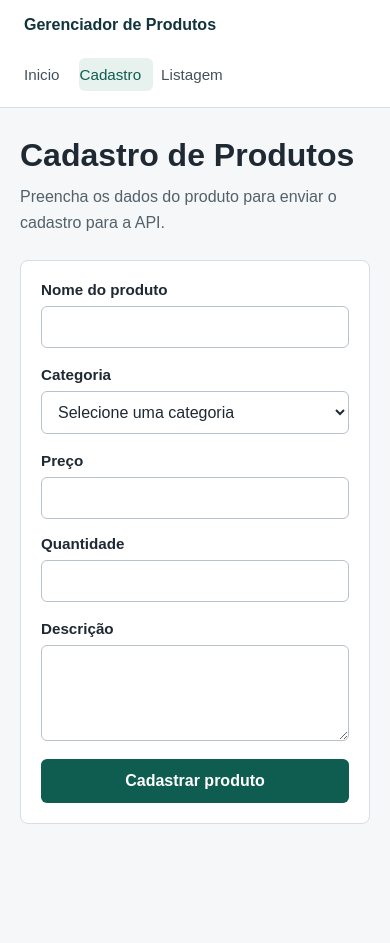
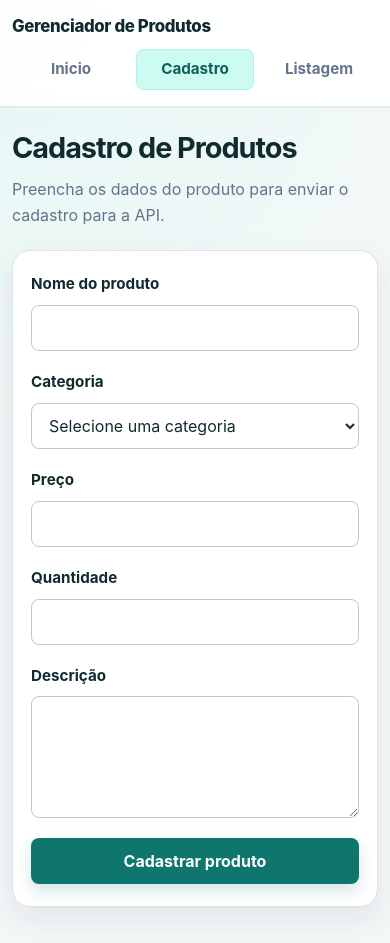
Before and after one commit to FilipeCampos25/TECWEB_Pratica_3_e_4, a React (Vite) app in the folder frontend/: page /cadastro in a window 390 px wide. Before the commit the page ends 852 px from the top, so only its background shows below. Built offline with nearby package versions, Linux system fonts and the light colour scheme.

Commit message:
style: create responsive layout styles

```diff
--- a/frontend/src/main.jsx
+++ b/frontend/src/main.jsx
@@ -8,6 +8,7 @@ import './styles/navbar.css';
 import './styles/home.css';
 import './styles/form.css';
 import './styles/list.css';
+import './styles/responsive.css';
 
 createRoot(document.getElementById('root')).render(
   <React.StrictMode>
--- a/frontend/src/styles/form.css
+++ b/frontend/src/styles/form.css
@@ -1,45 +1,48 @@
 .form-page {
   display: grid;
-  gap: 24px;
-  max-width: 760px;
+  gap: 28px;
+  max-width: 800px;
+  margin: 0 auto;
 }
 
 .form-header h1 {
   margin: 0 0 10px;
-  color: #1f2933;
-  font-size: 2rem;
+  color: var(--color-heading);
+  font-size: clamp(1.8rem, 4vw, 2.35rem);
   line-height: 1.2;
+  letter-spacing: -0.035em;
 }
 
 .form-header p {
   margin: 0;
-  color: #52616b;
+  color: var(--color-muted);
   font-size: 1rem;
-  line-height: 1.6;
+  line-height: 1.65;
 }
 
 .product-form {
   display: grid;
-  gap: 18px;
-  border: 1px solid #d7dde2;
-  border-radius: 8px;
-  background: #ffffff;
-  padding: 24px;
+  gap: 20px;
+  border: 1px solid var(--color-border);
+  border-radius: var(--radius-lg);
+  background: var(--color-surface);
+  box-shadow: var(--shadow-md);
+  padding: 32px;
 }
 
 .form-row {
   display: grid;
   grid-template-columns: repeat(2, minmax(0, 1fr));
-  gap: 16px;
+  gap: 20px;
 }
 
 .form-group {
   display: grid;
-  gap: 8px;
+  gap: 9px;
 }
 
 .form-group label {
-  color: #1f2933;
+  color: var(--color-heading);
   font-size: 0.95rem;
   font-weight: 700;
 }
@@ -48,90 +51,108 @@
 .form-group select,
 .form-group textarea {
   width: 100%;
-  border: 1px solid #b8c2cc;
-  border-radius: 6px;
-  background: #ffffff;
-  color: #1f2933;
+  border: 1px solid #bdc9d1;
+  border-radius: var(--radius-sm);
+  background: var(--color-surface);
+  color: var(--color-heading);
   font: inherit;
-  padding: 11px 12px;
+  transition:
+    border-color var(--transition),
+    box-shadow var(--transition);
+}
+
+.form-group input,
+.form-group select {
+  min-height: 46px;
+  padding: 10px 13px;
 }
 
 .form-group textarea {
+  min-height: 120px;
+  padding: 12px 13px;
   resize: vertical;
 }
 
 .form-group input:focus,
 .form-group select:focus,
 .form-group textarea:focus {
-  border-color: #0f5d50;
-  outline: 2px solid #cfe8df;
+  border-color: var(--color-primary);
+  box-shadow: 0 0 0 3px rgb(15 118 110 / 12%);
+  outline: none;
 }
 
 .form-group input[aria-invalid='true'],
 .form-group select[aria-invalid='true'],
 .form-group textarea[aria-invalid='true'] {
-  border-color: #b42318;
+  border-color: var(--color-danger);
+  background: rgb(255 241 240 / 45%);
+}
+
+.form-group input[aria-invalid='true']:focus,
+.form-group select[aria-invalid='true']:focus,
+.form-group textarea[aria-invalid='true']:focus {
+  box-shadow: 0 0 0 3px rgb(180 35 24 / 11%);
 }
 
 .field-error {
-  color: #b42318;
-  font-size: 0.9rem;
+  color: var(--color-danger);
+  font-size: 0.875rem;
+  font-weight: 600;
 }
 
 .message {
-  border-radius: 6px;
+  border: 1px solid transparent;
+  border-radius: var(--radius-sm);
   font-size: 0.95rem;
-  line-height: 1.4;
-  padding: 12px 14px;
+  font-weight: 600;
+  line-height: 1.5;
+  padding: 13px 15px;
 }
 
 .message-success {
-  background: #e7f1ed;
-  color: #0f5d50;
+  border-color: #bbf7d0;
+  background: var(--color-success-soft);
+  color: var(--color-success);
 }
 
 .message-error {
-  background: #fff1f0;
-  color: #b42318;
+  border-color: #fecaca;
+  background: var(--color-danger-soft);
+  color: var(--color-danger);
 }
 
 .message-info {
+  border-color: #bfdbfe;
   background: #eef4ff;
   color: #214e8a;
 }
 
 .submit-button {
   justify-self: start;
-  min-height: 44px;
+  min-height: 46px;
   border: 0;
-  border-radius: 6px;
-  background: #0f5d50;
+  border-radius: var(--radius-sm);
+  background: var(--color-primary);
   color: #ffffff;
   cursor: pointer;
   font: inherit;
   font-weight: 700;
-  padding: 10px 18px;
+  padding: 10px 20px;
+  box-shadow: 0 7px 16px rgb(15 118 110 / 18%);
+  transition:
+    background-color var(--transition),
+    box-shadow var(--transition),
+    transform var(--transition);
 }
 
 .submit-button:hover:not(:disabled) {
-  background: #0b4c42;
+  background: var(--color-primary-dark);
+  box-shadow: 0 9px 20px rgb(15 118 110 / 24%);
+  transform: translateY(-1px);
 }
 
 .submit-button:disabled {
   cursor: not-allowed;
   opacity: 0.65;
+  box-shadow: none;
 }
-
-@media (max-width: 640px) {
-  .product-form {
-    padding: 20px;
-  }
-
-  .form-row {
-    grid-template-columns: 1fr;
-  }
-
-  .submit-button {
-    width: 100%;
-  }
-}
--- a/frontend/src/styles/global.css
+++ b/frontend/src/styles/global.css
@@ -1,16 +1,67 @@
+:root {
+  color-scheme: light;
+  font-family:
+    Inter, ui-sans-serif, system-ui, -apple-system, BlinkMacSystemFont, "Segoe UI", sans-serif;
+  font-synthesis: none;
+  text-rendering: optimizeLegibility;
+  --color-primary: #0f766e;
+  --color-primary-dark: #115e59;
+  --color-primary-soft: #ccfbf1;
+  --color-heading: #102a2e;
+  --color-text: #334155;
+  --color-muted: #64748b;
+  --color-border: #dbe3e8;
+  --color-surface: #ffffff;
+  --color-background: #f4f7f8;
+  --color-danger: #b42318;
+  --color-danger-dark: #912018;
+  --color-danger-soft: #fff1f0;
+  --color-success: #166534;
+  --color-success-soft: #ecfdf3;
+  --shadow-sm: 0 1px 2px rgb(15 23 42 / 5%);
+  --shadow-md: 0 12px 30px rgb(15 23 42 / 8%);
+  --radius-sm: 8px;
+  --radius-md: 12px;
+  --radius-lg: 18px;
+  --transition: 160ms ease;
+}
+
 * {
   box-sizing: border-box;
 }
 
+html {
+  min-width: 320px;
+  background: var(--color-background);
+  scroll-behavior: smooth;
+}
+
 body {
   margin: 0;
-  background: #f5f7f8;
-  color: #1f2933;
-  font-family: Arial, Helvetica, sans-serif;
+  min-width: 320px;
+  min-height: 100vh;
+  background:
+    radial-gradient(circle at top left, rgb(204 251 241 / 38%), transparent 30rem),
+    var(--color-background);
+  color: var(--color-text);
+  font-family: inherit;
+  line-height: 1.5;
 }
 
 #root {
   min-height: 100vh;
+}
+
+button,
+input,
+select,
+textarea {
+  font: inherit;
+}
+
+button,
+a {
+  -webkit-tap-highlight-color: transparent;
 }
 
 a {
@@ -18,45 +69,57 @@ a {
   text-decoration: none;
 }
 
+button:focus-visible,
+a:focus-visible,
+input:focus-visible,
+select:focus-visible,
+textarea:focus-visible {
+  outline: 3px solid rgb(15 118 110 / 24%);
+  outline-offset: 2px;
+}
+
 .app-layout {
   min-height: 100vh;
 }
 
 .page-container {
-  max-width: 1120px;
+  width: min(100% - 48px, 1120px);
   margin: 0 auto;
-  padding: 40px 24px;
+  padding: 48px 0 64px;
 }
 
 .page-section {
   max-width: 720px;
+  border: 1px solid var(--color-border);
+  border-radius: var(--radius-lg);
+  background: var(--color-surface);
+  box-shadow: var(--shadow-sm);
+  padding: 32px;
 }
 
 .page-section h1 {
   margin: 0 0 12px;
-  color: #1f2933;
-  font-size: 2rem;
+  color: var(--color-heading);
+  font-size: clamp(1.75rem, 4vw, 2.25rem);
   line-height: 1.2;
+  letter-spacing: -0.03em;
 }
 
 .page-section p {
   margin: 0 0 16px;
-  color: #52616b;
+  color: var(--color-muted);
   font-size: 1rem;
   line-height: 1.6;
 }
 
 .text-link {
-  color: #0f5d50;
+  color: var(--color-primary);
   font-weight: 700;
+  transition: color var(--transition);
 }
 
-@media (max-width: 640px) {
-  .page-container {
-    padding: 28px 20px;
-  }
-
-  .page-section h1 {
-    font-size: 1.6rem;
-  }
+.text-link:hover {
+  color: var(--color-primary-dark);
+  text-decoration: underline;
+  text-underline-offset: 3px;
 }
--- a/frontend/src/styles/navbar.css
+++ b/frontend/src/styles/navbar.css
@@ -1,55 +1,55 @@
 .navbar-header {
-  background: #ffffff;
-  border-bottom: 1px solid #d7dde2;
+  position: sticky;
+  z-index: 10;
+  top: 0;
+  border-bottom: 1px solid rgb(219 227 232 / 88%);
+  background: rgb(255 255 255 / 92%);
+  box-shadow: 0 1px 0 rgb(15 23 42 / 3%);
+  backdrop-filter: blur(12px);
 }
 
 .navbar {
   display: flex;
   align-items: center;
   justify-content: space-between;
-  gap: 24px;
-  max-width: 1120px;
+  gap: 32px;
+  width: min(100% - 48px, 1120px);
   margin: 0 auto;
-  padding: 16px 24px;
+  min-height: 72px;
+  padding: 12px 0;
 }
 
 .navbar-brand {
-  color: #12343b;
-  font-size: 1rem;
-  font-weight: 700;
+  color: var(--color-heading);
+  font-size: 1.05rem;
+  font-weight: 800;
+  letter-spacing: -0.02em;
+  white-space: nowrap;
 }
 
 .navbar-links {
   display: flex;
   align-items: center;
-  gap: 8px;
+  gap: 6px;
 }
 
 .navbar-links a {
-  border-radius: 6px;
-  color: #44515c;
+  border-radius: var(--radius-sm);
+  color: var(--color-muted);
   font-size: 0.95rem;
-  padding: 8px 12px;
+  font-weight: 650;
+  padding: 9px 13px;
+  transition:
+    background-color var(--transition),
+    color var(--transition);
 }
 
 .navbar-links a.active,
 .navbar-links a:hover {
-  background: #e7f1ed;
-  color: #0f5d50;
+  background: var(--color-primary-soft);
+  color: var(--color-primary-dark);
 }
 
-@media (max-width: 640px) {
-  .navbar {
-    align-items: flex-start;
-    flex-direction: column;
-  }
-
-  .navbar-links {
-    flex-wrap: wrap;
-    width: 100%;
-  }
-
-  .navbar-links a {
-    padding-left: 0;
-  }
+.navbar-links a.active {
+  box-shadow: inset 0 0 0 1px rgb(15 118 110 / 9%);
 }
--- /dev/null
+++ b/frontend/src/styles/responsive.css
@@ -0,0 +1,167 @@
+@media (max-width: 900px) {
+  .home-intro {
+    align-items: flex-start;
+    flex-direction: column;
+    padding: 40px;
+  }
+
+  .home-features {
+    grid-template-columns: repeat(2, minmax(0, 1fr));
+  }
+
+  .products-grid {
+    grid-template-columns: 1fr;
+  }
+}
+
+@media (max-width: 720px) {
+  .page-container,
+  .navbar {
+    width: min(100% - 32px, 1120px);
+  }
+
+  .page-container {
+    padding: 32px 0 48px;
+  }
+
+  .navbar {
+    align-items: flex-start;
+    flex-direction: column;
+    gap: 10px;
+    padding: 14px 0;
+  }
+
+  .navbar-brand {
+    white-space: normal;
+  }
+
+  .navbar-links {
+    width: 100%;
+    overflow-x: auto;
+    padding-bottom: 2px;
+    scrollbar-width: thin;
+  }
+
+  .navbar-links a {
+    flex: 0 0 auto;
+  }
+
+  .home-intro {
+    gap: 28px;
+    padding: 32px;
+  }
+
+  .home-features {
+    grid-template-columns: 1fr;
+  }
+
+  .feature-card {
+    min-height: 0;
+  }
+
+  .form-row {
+    grid-template-columns: 1fr;
+  }
+
+  .product-form {
+    padding: 26px;
+  }
+
+  .list-filter {
+    max-width: none;
+  }
+}
+
+@media (max-width: 520px) {
+  .page-container,
+  .navbar {
+    width: min(100% - 24px, 1120px);
+  }
+
+  .page-container {
+    padding: 24px 0 36px;
+  }
+
+  .navbar-header {
+    position: static;
+  }
+
+  .navbar-links {
+    display: grid;
+    grid-template-columns: repeat(3, minmax(0, 1fr));
+    overflow: visible;
+  }
+
+  .navbar-links a {
+    text-align: center;
+  }
+
+  .home-page,
+  .form-page,
+  .list-page {
+    gap: 22px;
+  }
+
+  .home-intro {
+    padding: 26px 22px;
+  }
+
+  .home-intro p {
+    font-size: 1rem;
+  }
+
+  .primary-action,
+  .submit-button {
+    width: 100%;
+  }
+
+  .feature-card,
+  .product-card {
+    padding: 20px;
+  }
+
+  .product-form {
+    padding: 22px 18px;
+  }
+
+  .page-section {
+    padding: 24px 20px;
+  }
+
+  .list-filter {
+    padding: 16px;
+  }
+
+  .product-card-header {
+    display: grid;
+    grid-template-columns: 1fr;
+  }
+
+  .product-details {
+    grid-template-columns: 1fr;
+  }
+
+  .product-card-actions,
+  .delete-button {
+    width: 100%;
+  }
+
+  .empty-state {
+    padding: 28px 20px;
+  }
+}
+
+@media (prefers-reduced-motion: reduce) {
+  html {
+    scroll-behavior: auto;
+  }
+
+  *,
+  *::before,
+  *::after {
+    animation-duration: 0.01ms !important;
+    animation-iteration-count: 1 !important;
+    scroll-behavior: auto !important;
+    transition-duration: 0.01ms !important;
+  }
+}
```
Also changed, not shown: frontend/src/styles/home.css (+62 -43 lines), frontend/src/styles/list.css (+81 -63 lines).
